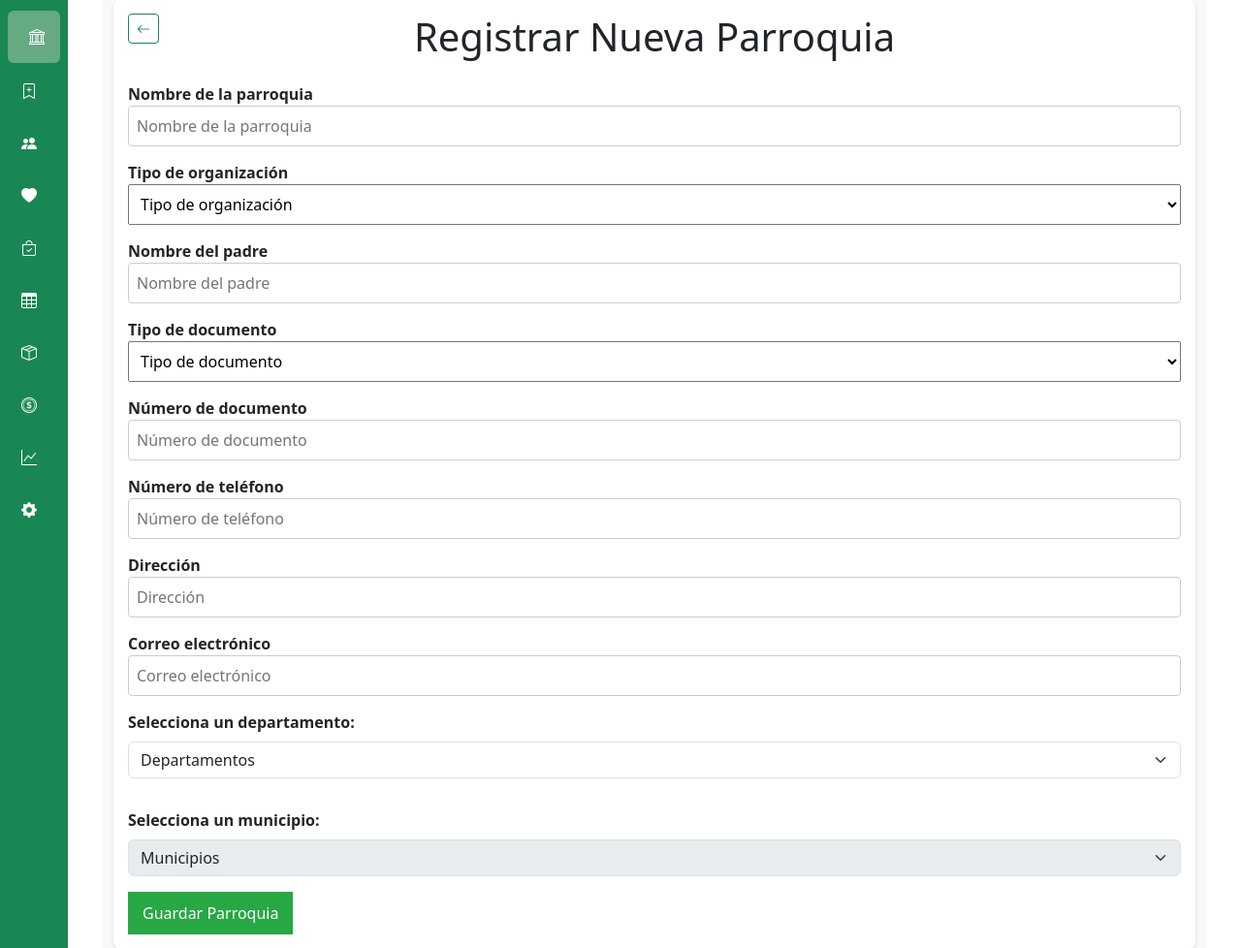
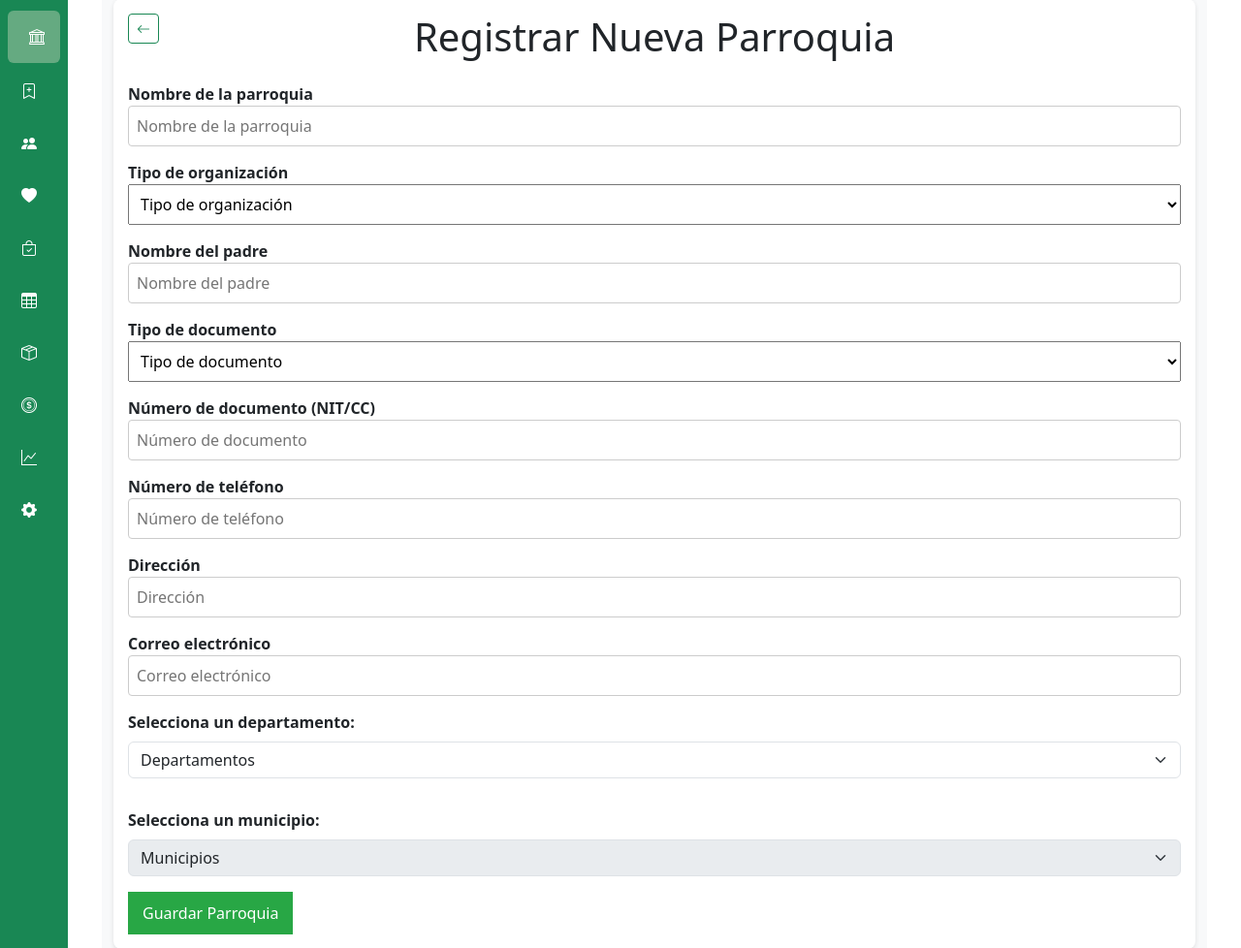
Before and after one commit to Jean8877/PROTOTIPO_ABACO, a Flask app: page /gestion_parroquia in a window 1280 px wide. Shown: the part 105-1083 px from the top of the page at 97% size. Run offline with Flask 3, Linux system fonts and the light colour scheme; the visitor is signed in with stand-in values (Sample User, id 1).

Commit message:
haciendo arrreglo db

```diff
--- a/templates/frontend/gestion_parroquia.html
+++ b/templates/frontend/gestion_parroquia.html
@@ -77,7 +77,7 @@
             <option value="CC">Cédula</option>
             <option value="TI">Tarjeta de Identidad</option>
           </select>
-          <label for="numeroDocumento">Número de documento</label>
+          <label for="numeroDocumento">Número de documento (NIT/CC)</label>
           <input type="text" id="numeroDocumento" placeholder="Número de documento" required>
           <label for="telefono">Número de teléfono</label>
           <input type="tel" id="telefono" placeholder="Número de teléfono" required>
```
